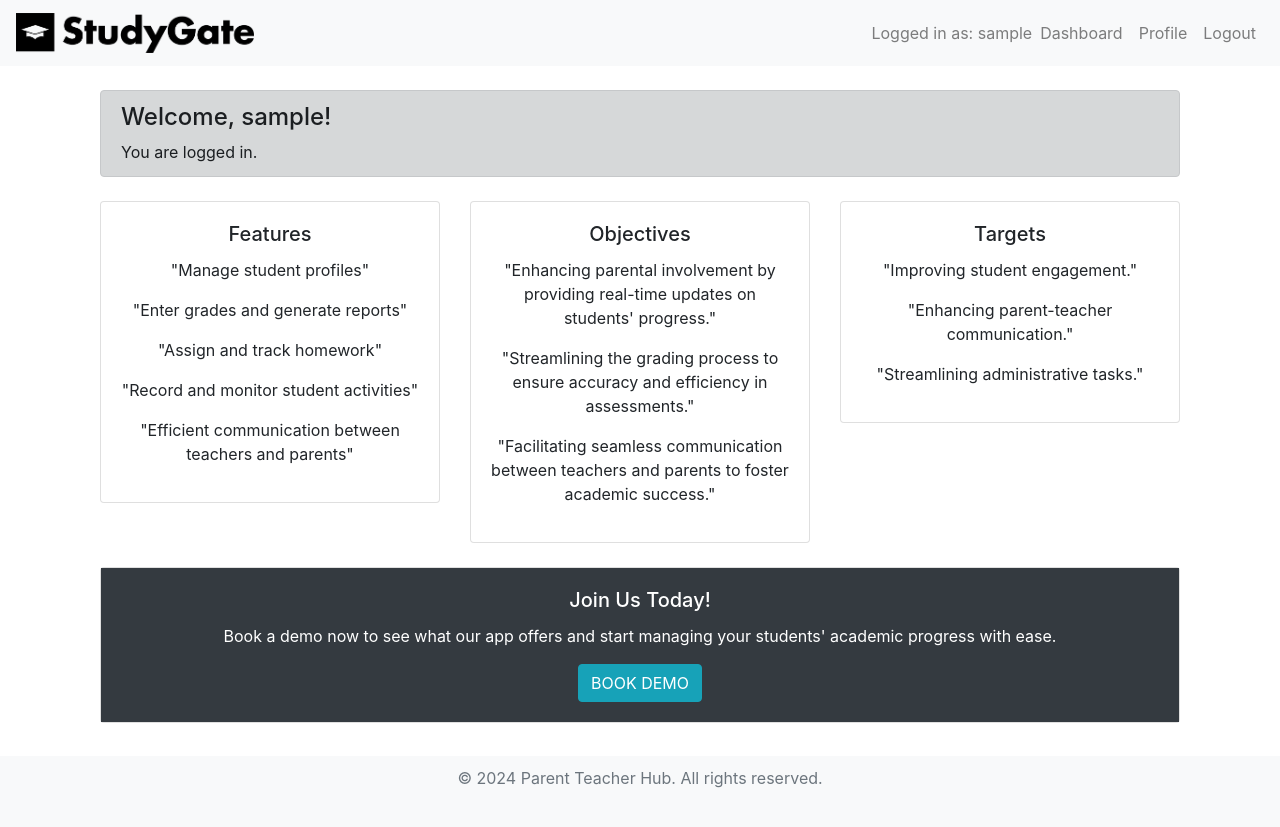
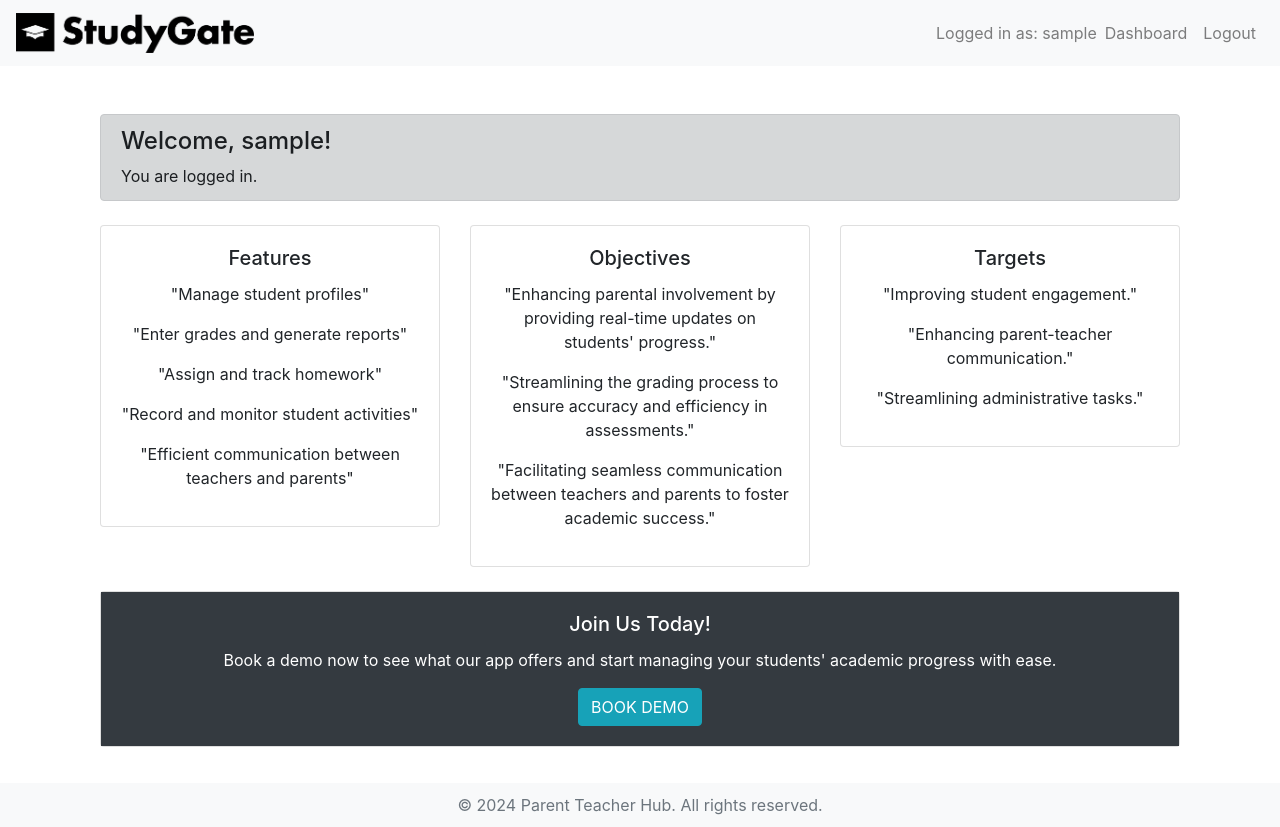
Before and after one commit to Navygeta/StudyGate, a Django app: page / in a window 1280 px wide. Before the commit the page ends 788 px from the top, so only its background shows below. Run offline with Django 4.2, Linux system fonts and the light colour scheme; the visitor is signed in with stand-in values (Sample User, id 1); parts of the project's set-up code (start-up, migrations or seed data) failed here and were passed over; some libraries are stand-ins or nearby versions.

Commit message:
More adjustments

```diff
--- /dev/null
+++ b/main/static/css/custom.css
@@ -0,0 +1,31 @@
+/* Custom CSS for the footer */
+        body {
+            display: flex;
+            flex-direction: column;
+            min-height: 100vh; /* Ensure full height of viewport */
+            margin: 0;
+            padding: 0;
+            position: relative; /* Ensure footer stays at the bottom */
+        }
+
+        .main-content {
+            flex: 1; /* Expand to fill remaining space */
+            overflow-y: auto; /* Add vertical scrollbar if content overflows */
+            padding-bottom: 80px; /* Ensure space below content for footer */
+        }
+
+        /* Sticky footer */
+        .footer {
+            position: absolute;
+            bottom: 0;
+            width: 100%;
+            background-color: #f8f9fa;
+            text-align: center;
+            padding: 10px 0;
+        }
+
+ /* Center the text within the footer */
+        .footer .container {
+            display: flex;
+            justify-content: center;
+        }
--- a/main/templates/base.html
+++ b/main/templates/base.html
@@ -6,28 +6,13 @@
     <link rel="stylesheet" href="https://stackpath.bootstrapcdn.com/bootstrap/4.5.2/css/bootstrap.min.css">
     <link rel="stylesheet" type="text/css" href="{% static 'css/custom.css' %}">
     <link rel="icon" type="image/x-icon" href="{% static 'img/StudyGateIconblk.png' %}">
-    <!-- Add more static file links as needed -->
-    <style>
-        /* Custom CSS for the footer */
-        .footer {
-            position: fixed;
-            bottom: 0;
-            width: 100%;
-            background-color: #f8f9fa;
-            text-align: center;
-            padding: 10px 0;
-        }
-    </style>
+
 </head>
 <body>
     <nav class="navbar navbar-expand-lg navbar-light bg-light">
-
         <a class="navbar-brand" href="{% url 'home' %}">
-    <img src="{% static 'img/StudyGateBlack.png' %}" alt="StudyGate" style="height: 40px;">
-</a>
-
-
-
+            <img src="{% static 'img/StudyGateBlack.png' %}" alt="StudyGate" style="height: 40px;">
+        </a>
         <button class="navbar-toggler" type="button" data-toggle="collapse" data-target="#navbarNav" aria-controls="navbarNav" aria-expanded="false" aria-label="Toggle navigation">
             <span class="navbar-toggler-icon"></span>
         </button>
@@ -39,9 +24,6 @@
                     </li>
                     <li class="nav-item">
                         <a class="nav-link" href="{% url 'dashboard' %}">Dashboard</a>
-                    </li>
-                    <li class="nav-item">
-                        <a class="nav-link" href="{% url 'update_profile' %}">Profile</a>
                     </li>
                     <li class="nav-item">
                         <a class="nav-link" href="{% url 'logout' %}">Logout</a>
@@ -57,12 +39,11 @@
             </ul>
         </div>
     </nav>
-    <div class="container mt-4">
+    <div class="container mt-4 main-content">
         {% block content %}{% endblock %}
     </div>
 
     <!-- Footer -->
-
     <footer class="footer">
         <div class="container">
             <span class="text-muted">© 2024 Parent Teacher Hub. All rights reserved.</span>
--- a/main/templates/main/view_communication.html
+++ b/main/templates/main/view_communication.html
@@ -7,8 +7,8 @@
     <div class="row">
         <div class="col-lg-10 offset-lg-1">
             <div class="card mt-4">
-                <div class="card-header">
-                    <h3 class="card-title">Communication Details</h3>
+                <div class="card-header bg-dark text-white">
+                    <h3 class="card-title ">Communication Details</h3>
                 </div>
                 <div class="card-body">
                     <h5 class="card-title">Teacher: {{ communication.teacher }}</h5>
--- a/main/views.py
+++ b/main/views.py
@@ -8,6 +8,7 @@ from .models import Student, Grade, Homework, Activity, Communication, Teacher,
 from .tasks import send_email_task
 from django.contrib.auth.forms import UserCreationForm, AuthenticationForm
 from django import forms
+from django.forms import formset_factory
 from django.contrib.auth import logout as django_logout
 from django.urls import reverse
 import pdfkit
@@ -136,6 +137,39 @@ def add_grade(request, student_id):
         form = GradeForm()
     return render(request, 'main/add_grade.html', {'form': form, 'student': student})
 
+"""
+@login_required
+def add_grade(request, student_id):
+    student = get_object_or_404(Student, id=student_id)
+
+    # Create a formset for GradeForm
+    GradeFormSet = formset_factory(GradeForm, extra=0)
+
+    if request.method == 'POST':
+        formset = GradeFormSet(request.POST)
+        if formset.is_valid():
+            instances = []
+            for form in formset:
+                # Retrieve cleaned data from each form in formset
+                grade = form.cleaned_data.get('grade')
+                comments = form.cleaned_data.get('comments')
+                subject = form.cleaned_data.get('subject')
+
+                # Create Grade instance for each form in formset
+                instance = Grade(student=student, subject=subject, grade=grade, comments=comments)
+                instances.append(instance)
+
+            # Save all instances using bulk_create
+            Grade.objects.bulk_create(instances)
+
+            return redirect('dashboard')  # Redirect to dashboard after saving
+    else:
+        # Populate initial data for the formset with subjects
+        initial_data = [{'subject': subject[0]} for subject in GradeForm.SUBJECT_CHOICES]
+        formset = GradeFormSet(initial=initial_data)
+
+    return render(request, 'main/add_grade.html', {'formset': formset, 'student': student})
+"""
 
 @login_required
 def update_profile(request):
```
Also changed, not shown: main/forms.py (+21 -0 lines).
